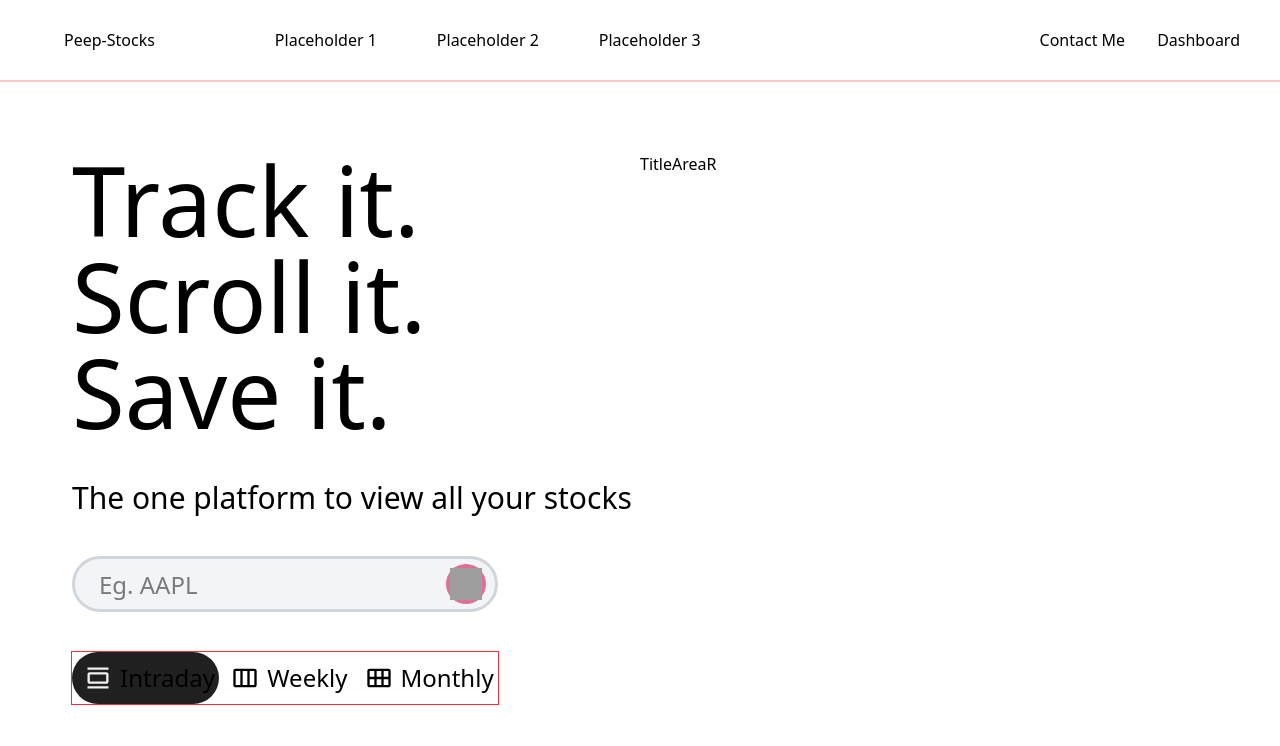
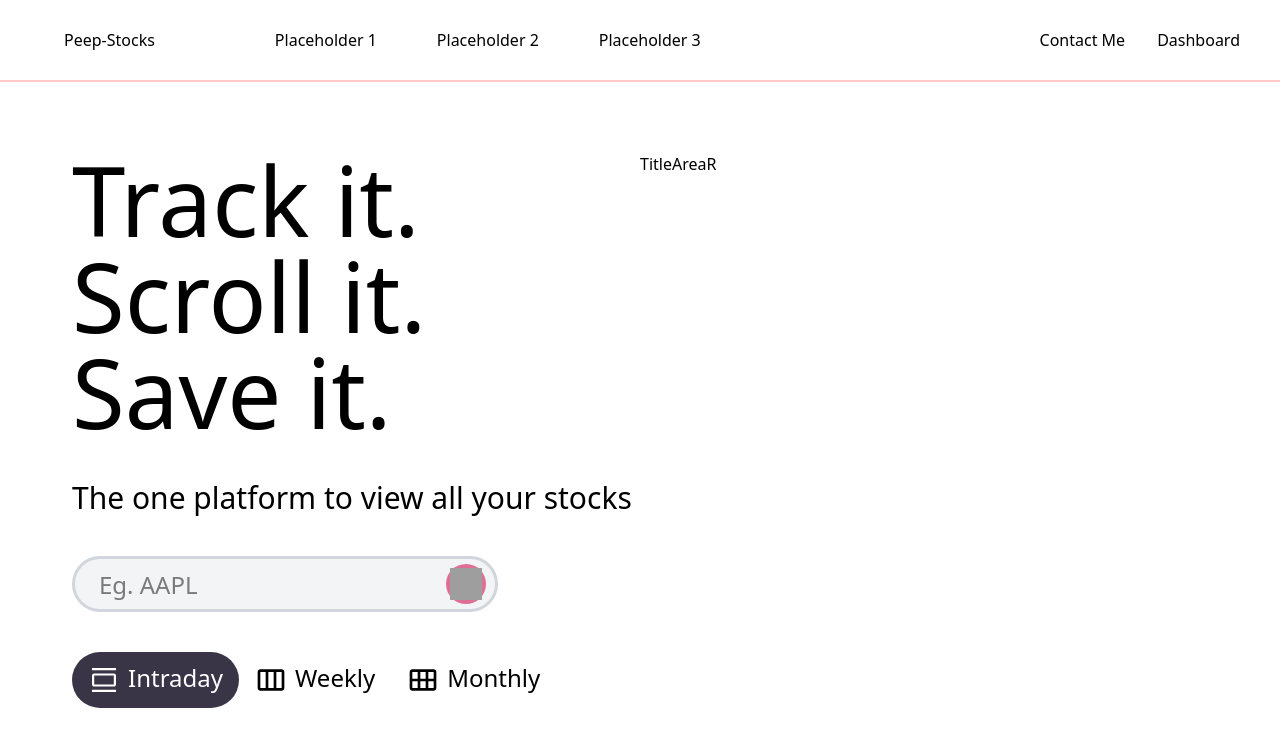
Before and after one commit to ranjanaditya452/Peep_Stocks, a React (Vite) app in the folder stock-trackerFE/: page / in a window 1280 px wide. Shown: the top 746 px of the page. Built offline with nearby package versions, Linux system fonts and the light colour scheme; grey boxes are pictures that could not be loaded.

Commit message:
Daytray done

```diff
--- a/stock-trackerFE/src/components/microcomponents/DayTray.jsx
+++ b/stock-trackerFE/src/components/microcomponents/DayTray.jsx
@@ -1,22 +1,25 @@
-import React, { useContext } from 'react'
-import { OutlineContext } from '../../context/OutlineContext'
+const DayTray = () => {
 
-const DayTray = () => {
-    const outline = useContext(OutlineContext);
-    let buttonStyle ="flex items-center gap-2 px-3 py-2 rounded-full h-13 hover:cursor-pointer";
+  const buttonStyle =
+    "flex items-center justify-center gap-2 px-8 py-2 rounded-full h-14 hover:cursor-pointer";
+
   return (
-    <div className={`${outline} flex justify-between text-2xl w-3/4`} >
-        <button className={`${buttonStyle} bg-[rgb(33,32,32)]`}>
-            <img className="w-7 h-7" src="/intraday.svg" alt="day" />Intraday
-        </button>
-        <button className={`${buttonStyle}`}>
-            <img className="w-7 h-7" src="/weekly.svg" alt="week" />Weekly
-        </button>
-        <button className={`${buttonStyle}`}>
-            <img className="w-7 h-7" src="/monthly.svg" alt="month" />Monthly
-        </button>
+    <div className={` flex justify-between text-2xl w-3/4`}>
+      <button className={`${buttonStyle} text-white bg-[#3a3546] hover:bg-[#3f3d47]`}>
+        <img className="w-8 h-8 " src="/intraday.svg" alt="day" />
+        <span className="relative bottom-0.5">Intraday</span>
+      </button>
+      <button className={`${buttonStyle} hover:bg-[#faf9fb]`}>
+        <img className="w-8 h-8" src="/weekly.svg" alt="week" />
+        <span className="relative bottom-0.5">Weekly</span>
+
+      </button>
+      <button className={`${buttonStyle} hover:bg-[#faf9fb]`}>
+        <img className="w-8 h-8" src="/monthly.svg" alt="month" />
+        <span className="relative bottom-0.5">Monthly</span>
+      </button>
     </div>
-  )
-}
+  );
+};
 
-export default DayTray
+export default DayTray;
```
Also changed, not shown: stock-trackerFE/public/intraday.svg.
